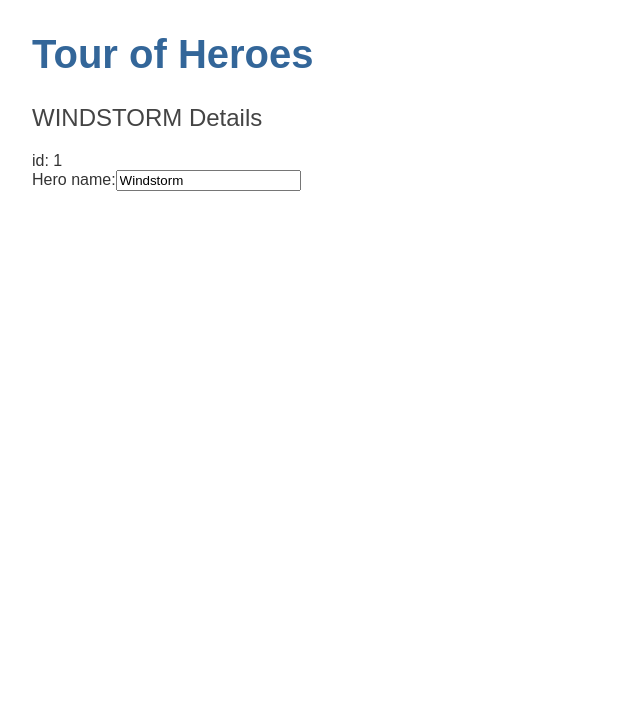
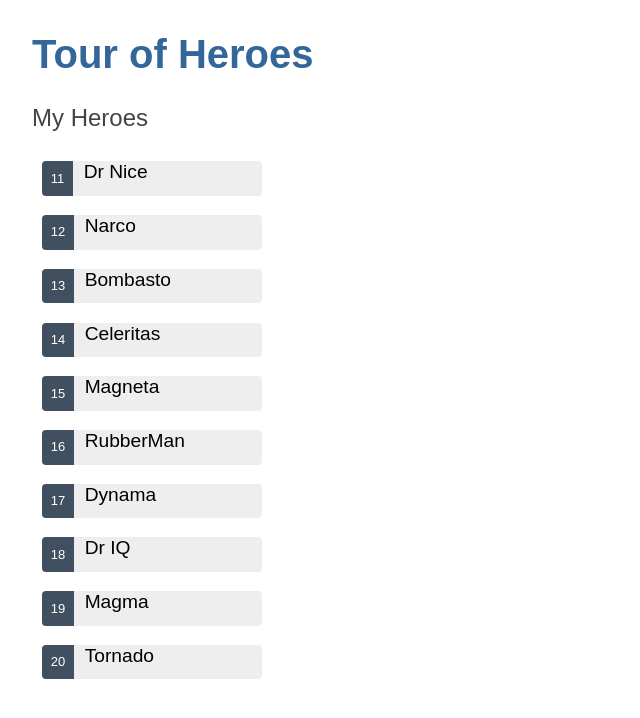
Before and after one commit to andbroz/angular-tour-of-heroes, an Angular app: page / in a window 1280 px wide. Shown: the top 718 px of the page, without its empty margins (0-640 px from the left). Built offline with nearby package versions, Linux system fonts and the light colour scheme.

Commit message:
display list of heroes

```diff
--- a/src/app/heroes/heroes.component.css
+++ b/src/app/heroes/heroes.component.css
@@ -0,0 +1,66 @@
+/* HeroesComponent's private CSS styles */
+.heroes {
+  margin: 0 0 2em 0;
+  list-style-type: none;
+  padding: 0;
+  width: 15em;
+}
+
+.heroes li {
+  display: flex;
+}
+
+.heroes button {
+  flex: 1;
+  cursor: pointer;
+  position: relative;
+  left: 0;
+  background-color: #eee;
+  margin: 0.5em;
+  padding: 0;
+  border-radius: 4px;
+  display: flex;
+  align-items: stretch;
+  height: 1.8em;
+}
+
+.heroes button:hover {
+  color: #2c3a41;
+  background-color: #e6e6e6;
+  left: 0.1em;
+}
+
+.heroes button:active {
+  background-color: #525252;
+  color: #fafafa;
+}
+
+.heroes button.selected {
+  background-color: black;
+  color: white;
+}
+
+.heroes button.selected:hover {
+  background-color: #505050;
+  color: white;
+}
+
+.heroes button.selected:active {
+  background-color: black;
+  color: white;
+}
+
+.heroes .badge {
+  display: inline-block;
+  font-size: small;
+  color: white;
+  padding: 0.8em 0.7em 0 0.7em;
+  background-color: #405061;
+  line-height: 1em;
+  margin-right: 0.8em;
+  border-radius: 4px 0 0 4px;
+}
+
+.heroes .name {
+  align-self: center;
+}
--- a/src/app/heroes/heroes.component.html
+++ b/src/app/heroes/heroes.component.html
@@ -1,7 +1,28 @@
-<h2>{{ hero.name | uppercase }} Details</h2>
-<div><span>id: </span>{{ hero.id }}</div>
+<h2>My Heroes</h2>
 
-<div>
-  <label for="name">Hero name:</label>
-  <input id="name" [(ngModel)]="hero.name" placeholder="name" />
+<!-- Hero list -->
+<ul class="heroes">
+  <li *ngFor="let hero of heroes">
+    <button
+      type="button"
+      (click)="onSelect(hero)"
+      [class.selected]="hero === selectedHero"
+    >
+      <span class="badge">{{ hero.id }}</span>
+      <span>
+        {{ hero.name }}
+      </span>
+    </button>
+  </li>
+</ul>
+
+<!-- Hero details -->
+
+<div *ngIf="selectedHero">
+  <h2>{{ selectedHero.name | uppercase }} Details</h2>
+  <div>id: {{ selectedHero.id }}</div>
+  <div>
+    <label for="hero-name">Hero name:</label>
+    <input id="hero-name" [(ngModel)]="selectedHero.name" placeholder="name" />
+  </div>
 </div>
--- a/src/app/heroes/heroes.component.ts
+++ b/src/app/heroes/heroes.component.ts
@@ -1,6 +1,7 @@
 import { Component, OnInit } from '@angular/core';
 
 import { Hero } from '../hero';
+import { HEROES } from '../mock-heroes';
 
 @Component({
   selector: 'app-heroes',
@@ -8,12 +9,14 @@ import { Hero } from '../hero';
   styleUrls: ['./heroes.component.css'],
 })
 export class HeroesComponent implements OnInit {
-  hero: Hero = {
-    id: 1,
-    name: 'Windstorm',
-  };
+  heroes: Hero[] = HEROES;
+  selectedHero?: Hero;
 
   constructor() {}
 
   ngOnInit(): void {}
+
+  onSelect(hero: Hero): void {
+    this.selectedHero = hero;
+  }
 }
--- /dev/null
+++ b/src/app/mock-heroes.ts
@@ -0,0 +1,14 @@
+import { Hero } from './hero';
+
+export const HEROES: Hero[] = [
+  { id: 11, name: 'Dr Nice' },
+  { id: 12, name: 'Narco' },
+  { id: 13, name: 'Bombasto' },
+  { id: 14, name: 'Celeritas' },
+  { id: 15, name: 'Magneta' },
+  { id: 16, name: 'RubberMan' },
+  { id: 17, name: 'Dynama' },
+  { id: 18, name: 'Dr IQ' },
+  { id: 19, name: 'Magma' },
+  { id: 20, name: 'Tornado' },
+];
```
